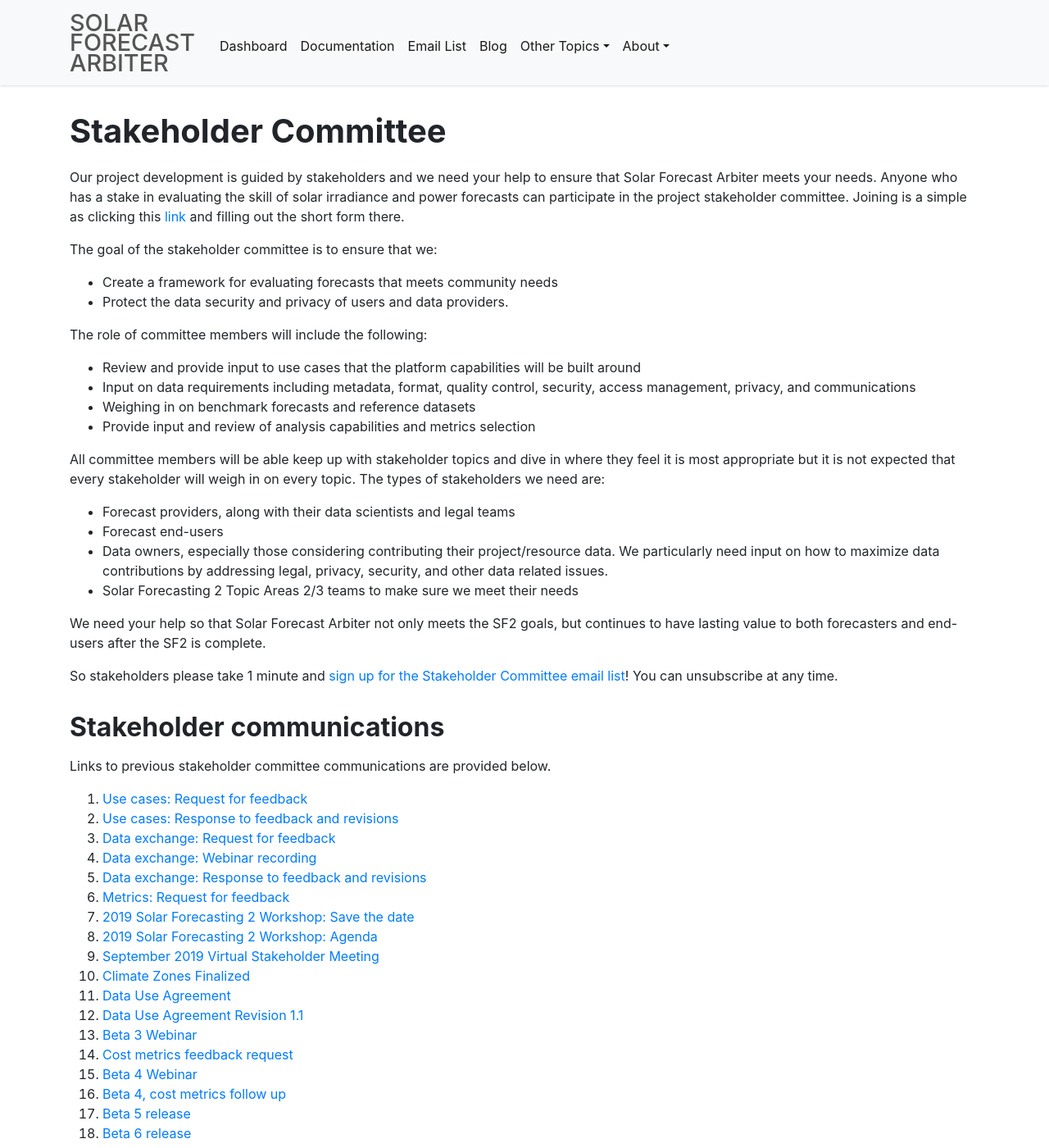
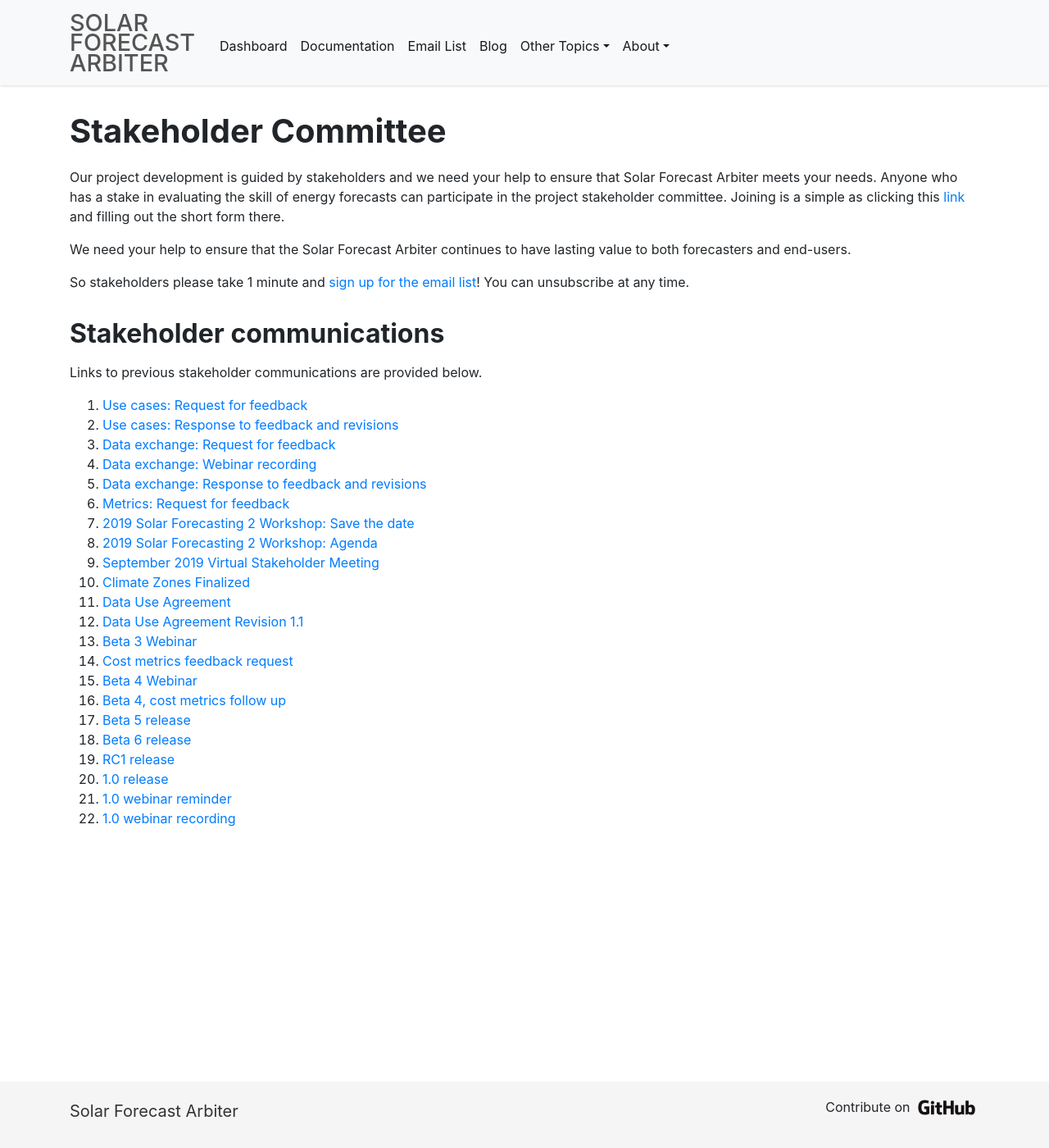
Before and after one commit to SolarArbiter/SolarArbiter.github.io, a Jekyll site: the page built from stakeholdercommittee.md, in a window 1280 px wide and 1400 px high. Shown: the whole window at 82% size. Built offline with Jekyll 4.4.1, drawn with Linux system fonts in a browser that asks for light colours.

Commit message:
modernize, simplify stakeholder, email list pages

```diff
--- a/_includes/mailchimp.html
+++ b/_includes/mailchimp.html
@@ -15,7 +15,7 @@
 <div id="mc_embed_signup">
 <form action="https://solarforecastarbiter.us19.list-manage.com/subscribe/post?u=ecd1444846318d70d0cb9198a&amp;id=96d745b70a" method="post" id="mc-embedded-subscribe-form" name="mc-embedded-subscribe-form" class="validate" target="_blank" novalidate>
     <div id="mc_embed_signup_scroll">
-    <h2>Subscribe to our mailing list and join the Stakeholder Committee</h2>
+    <h2>Subscribe to the Solar Forecast Arbiter mailing list</h2>
 <div class="indicates-required"><span class="asterisk">*</span> indicates required</div>
 <div class="mc-field-group">
     <label for="mce-EMAIL">Email Address  <span class="asterisk">*</span>
@@ -34,13 +34,13 @@
     <label for="mce-MMERGE6">Affiliation </label>
     <input type="text" value="" name="MMERGE6" class="" id="mce-MMERGE6">
 </div>
-<div class="mc-field-group input-group">
+<!-- <div class="mc-field-group input-group">
     <strong>Solar Forecast Arbiter Lists </strong>
     <ul><li><input type="checkbox" value="1" name="group[821][1]" id="mce-group[821]-821-0"><label for="mce-group[821]-821-0">General (~quarterly updates)</label></li>
 <li><input type="checkbox" value="2" name="group[821][2]" id="mce-group[821]-821-1"><label for="mce-group[821]-821-1">Stakeholder Committee (~biweekly requests for feedback)</label></li>
 <li><input type="checkbox" value="4" name="group[821][4]" id="mce-group[821]-821-2"><label for="mce-group[821]-821-2">Solar Forecasting 2 team member</label></li>
 </ul>
-</div>
+</div> -->
 <div class="mc-field-group input-group">
     <strong>Email Format </strong>
     <ul><li><input type="radio" value="html" name="EMAILTYPE" id="mce-EMAILTYPE-0"><label for="mce-EMAILTYPE-0"> html</label></li>
--- a/stakeholdercommittee.md
+++ b/stakeholdercommittee.md
@@ -7,32 +7,15 @@
 
 # Stakeholder Committee
 
-Our project development is guided by stakeholders and we need your help to ensure that Solar Forecast Arbiter meets your needs.  Anyone who has a stake in evaluating the skill of solar irradiance and power forecasts can participate in the project stakeholder committee.  Joining is a simple as clicking this [link](/emaillist) and filling out the short form there.
+Our project development is guided by stakeholders and we need your help to ensure that Solar Forecast Arbiter meets your needs.  Anyone who has a stake in evaluating the skill of energy forecasts can participate in the project stakeholder committee.  Joining is a simple as clicking this [link](/emaillist) and filling out the short form there.
 
-The goal of the stakeholder committee is to ensure that we:
-* Create a framework for evaluating forecasts that meets community needs
-* Protect the data security and privacy of users and data providers.
+We need your help to ensure that the Solar Forecast Arbiter continues to have lasting value to both forecasters and end-users.
 
-The role of committee members will include the following:
-* Review and provide input to use cases that the platform capabilities will be built around
-* Input on data requirements including metadata, format, quality control, security, access management, privacy, and communications
-* Weighing in on benchmark forecasts and reference datasets
-* Provide input and review of analysis capabilities and metrics selection
-
-All committee members will be able keep up with stakeholder topics and dive in where they feel it is most appropriate but it is not expected that every stakeholder will weigh in on every topic.  The types of stakeholders we need are:
-* Forecast providers, along with their data scientists and legal teams
-* Forecast end-users
-* Data owners, especially those considering contributing their project/resource data.  We particularly need input on how to maximize data contributions by addressing legal, privacy, security, and other data related issues.
-* Solar Forecasting 2 Topic Areas 2/3 teams to make sure we meet their needs
-
-We need your help so that Solar Forecast Arbiter not only meets the SF2 goals, but continues to have lasting value to both forecasters and end-users after the SF2 is complete.
-
-So stakeholders please take 1 minute and [sign up for the Stakeholder Committee email list](/emaillist)! You can unsubscribe at any time.
-
+So stakeholders please take 1 minute and [sign up for the email list](/emaillist)! You can unsubscribe at any time.
 
 ## Stakeholder communications
 
-Links to previous stakeholder committee communications are provided below.
+Links to previous stakeholder communications are provided below.
 
 1. [Use cases: Request for feedback](https://mailchi.mp/15206f8cd8cb/feedback-request-for-use-cases?e=%5BUNIQID%5D)
 1. [Use cases: Response to feedback and revisions](https://mailchi.mp/ce0724ef08ff/revised-used-cases-ready-for-review?e=%5BUNIQID%5D)
```
Also changed, not shown: emaillist.md (+2 -1 lines).
